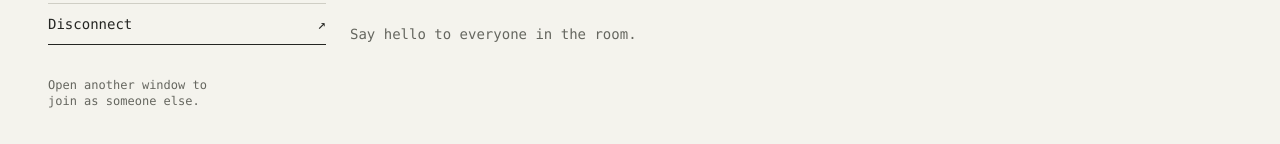
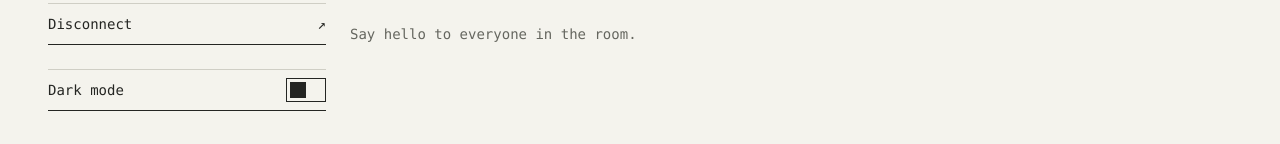
Before and after one commit to bishopandco/nimble-demo, a Svelte app in the folder frontend/: page / in a window 1280 px wide. Shown: the part 520-664 px from the top of the page. Built offline with nearby package versions, Linux system fonts and the light colour scheme; no server answers.

Commit message:
Add persistent sidebar light and dark mode switch

```diff
--- a/frontend/index.html
+++ b/frontend/index.html
@@ -4,6 +4,16 @@
     <meta charset="UTF-8" />
     <meta name="viewport" content="width=device-width, initial-scale=1.0" />
     <meta name="theme-color" content="#f4f3ed" />
+    <script>
+      // Apply the saved preference before the app paints.
+      let theme
+      try { theme = localStorage.getItem('chat-theme') } catch {}
+      if (theme !== 'light' && theme !== 'dark') {
+        theme = window.matchMedia?.('(prefers-color-scheme: dark)')?.matches ? 'dark' : 'light'
+      }
+      document.documentElement.dataset.theme = theme
+      document.querySelector('meta[name="theme-color"]').content = theme === 'dark' ? '#1b1d1a' : '#f4f3ed'
+    </script>
     <title>Go API / Svelte Socket Demo</title>
     <link rel="icon" type="image/svg+xml" href="/favicon.svg" />
   </head>
--- a/frontend/src/App.svelte
+++ b/frontend/src/App.svelte
@@ -15,6 +15,7 @@
   let composer = $state(null)
   let followLatest = $state(true)
   let monitorOpen = $state(true)
+  let theme = $state(document.documentElement.dataset.theme === 'dark' ? 'dark' : 'light')
   const labels = { connecting: 'Connecting', connected: 'Connected', reconnecting: 'Reconnecting', disconnected: 'Disconnected' }
   const preparedPrompts = [
     '/bot what is the ultimate question?',
@@ -46,6 +47,13 @@
     if (!canPrompt || !chat.sendChat(name, prompt)) return
     followLatest = true
     composer?.focus()
+  }
+
+  function toggleTheme() {
+    theme = theme === 'dark' ? 'light' : 'dark'
+    document.documentElement.dataset.theme = theme
+    document.querySelector('meta[name="theme-color"]')?.setAttribute('content', theme === 'dark' ? '#1b1d1a' : '#f4f3ed')
+    try { localStorage.setItem('chat-theme', theme) } catch {}
   }
 
   function onKeydown(event) {
@@ -92,6 +100,9 @@
         {:else}
           <button class="button" onclick={chat.disconnect}>Disconnect <span aria-hidden="true">↗</span></button>
         {/if}
+        <button class="button theme-toggle" type="button" role="switch" aria-checked={theme === 'dark'} onclick={toggleTheme}>
+          <span>Dark mode</span><span class="theme-switch" aria-hidden="true"></span>
+        </button>
         <p class="room-note">Open another window to join as someone else.</p>
       </aside>
       <section class="chat-panel" aria-labelledby="chat-heading">
--- a/frontend/src/style.css
+++ b/frontend/src/style.css
@@ -4,6 +4,9 @@
   --muted: #65665f;
   --rule: #cfcec5;
   --accent: #bd351f;
+  --surface: #eae9e1;
+  --connected: #477051;
+  color-scheme: light;
   --mono: 'SFMono-Regular', Consolas, 'Liberation Mono', monospace;
   --grotesk: 'Helvetica Neue', Helvetica, Arial, sans-serif;
   /* Six type styles. All leading follows the eight-pixel baseline. */
@@ -20,6 +23,17 @@
   font-kerning: normal;
   text-rendering: optimizeLegibility;
   -webkit-font-smoothing: antialiased;
+}
+
+:root[data-theme='dark'] {
+  --paper: #1b1d1a;
+  --ink: #ebeae2;
+  --muted: #a6a79c;
+  --rule: #44473e;
+  --accent: #f08e73;
+  --surface: #272a24;
+  --connected: #9bb58e;
+  color-scheme: dark;
 }
 
 * { box-sizing: border-box; }
@@ -42,7 +56,7 @@ p { max-inline-size: 48ch; }
 .brand { grid-column: 1 / 4; width: fit-content; font: var(--type-section); letter-spacing: -.035em; color: inherit; text-decoration: none; }
 .connection-status { grid-column: 10 / -1; justify-self: end; display: flex; align-items: center; gap: 8px; font: var(--type-detail); }
 .status-dot { width: 8px; height: 8px; background: var(--muted); }
-.connected .status-dot { background: #477051; }
+.connected .status-dot { background: var(--connected); }
 .connecting .status-dot, .reconnecting .status-dot { background: var(--accent); }
 .page-heading { padding-block: 56px 48px; row-gap: 16px; }
 h1 { grid-column: 4 / -1; font: var(--type-display); letter-spacing: -.065em; }
@@ -57,6 +71,10 @@ input::placeholder, textarea::placeholder { color: var(--muted); opacity: 1; }
 .field-hint.invalid, .chat-error, .character-count.over { color: var(--accent); }
 .connection-description { margin-top: 32px; }
 .button { display: flex; align-items: center; justify-content: space-between; gap: 16px; width: 100%; margin-top: 16px; padding: 8px 0; border: 0; border-top: 1px solid var(--rule); border-bottom: 1px solid var(--ink); color: var(--ink); background: transparent; text-align: left; }
+.theme-toggle { margin-top: 24px; }
+.theme-switch { position: relative; flex-shrink: 0; width: 40px; height: 24px; border: 1px solid currentColor; }
+.theme-switch::after { content: ''; position: absolute; top: 3px; left: 3px; width: 16px; height: 16px; background: currentColor; }
+.theme-toggle[aria-checked='true'] .theme-switch::after { transform: translateX(16px); }
 .room-note { margin-top: 32px; font: var(--type-detail); color: var(--muted); max-width: 26ch; }
 .chat-panel { grid-column: 4 / -1; min-width: 0; border-top: 2px solid var(--ink); }
 .chat-toolbar { min-height: 72px; display: flex; align-items: center; border-bottom: 1px solid var(--rule); }
@@ -87,12 +105,12 @@ h3 { font: var(--type-heading); letter-spacing: -.045em; }
 .message-markdown li > p { margin: 0; }
 .message-markdown blockquote { margin-inline: 0; margin-bottom: 0; padding-left: 16px; border-left: 2px solid var(--rule); color: var(--muted); }
 .message-markdown a { color: var(--accent); text-decoration-thickness: 1px; text-underline-offset: 3px; }
-.message-inline-code { padding: 0 4px; background: #eae9e1; font: inherit; white-space: pre-wrap; }
+.message-inline-code { padding: 0 4px; background: var(--surface); font: inherit; white-space: pre-wrap; }
 .message-markdown hr { margin-bottom: 0; border: 0; border-top: 1px solid var(--rule); }
 .message-table-wrap { max-width: 100%; overflow-x: auto; }
 .message-table-wrap table { width: 100%; border-collapse: collapse; }
 .message-table-wrap th, .message-table-wrap td { padding: 8px; border: 1px solid var(--rule); vertical-align: top; }
-.message-code { max-inline-size: 100%; margin: 16px 0; padding: 16px; overflow-x: auto; border: 1px solid var(--rule); background: #eae9e1; font: var(--type-body); white-space: pre; overflow-wrap: normal; tab-size: 2; }
+.message-code { max-inline-size: 100%; margin: 16px 0; padding: 16px; overflow-x: auto; border: 1px solid var(--rule); background: var(--surface); font: var(--type-body); white-space: pre; overflow-wrap: normal; tab-size: 2; }
 .message-markdown > .message-code:first-child { margin-top: 0; }
 .message-markdown > .message-code:last-child { margin-bottom: 0; }
 .message-code code { font: inherit; }
@@ -103,7 +121,7 @@ h3 { font: var(--type-heading); letter-spacing: -.045em; }
 @media (prefers-reduced-motion: reduce) { .progress-spinner { animation: none; } }
 .composer-area { padding-block: 24px; border-top: 1px solid var(--ink); }
 .chat-error { margin-bottom: 16px; white-space: pre-wrap; overflow-wrap: anywhere; }
-.composer { padding: 16px; background: #eae9e1; border: 1px solid var(--rule); }
+.composer { padding: 16px; background: var(--surface); border: 1px solid var(--rule); }
 .bot-prompts { display: grid; grid-template-columns: repeat(auto-fit, minmax(min(100%, 192px), 1fr)); gap: 8px; margin-bottom: 16px; }
 .bot-prompt { padding: 8px; border: 1px solid var(--rule); background: var(--paper); color: var(--ink); text-align: left; font: var(--type-detail); overflow-wrap: anywhere; }
 textarea { display: block; width: 100%; padding: 0; min-height: 72px; max-height: 192px; border: 0; background: transparent; color: var(--ink); resize: vertical; }
```
Also changed, not shown: 1 other file (tests, documents, lock files or other folders).
